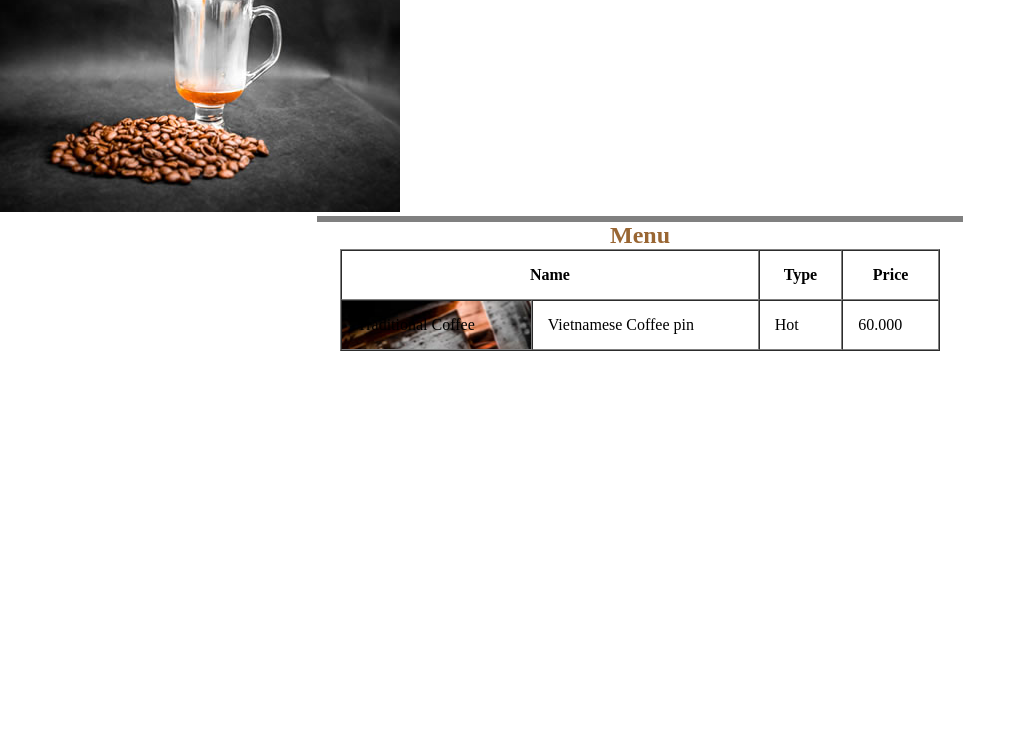
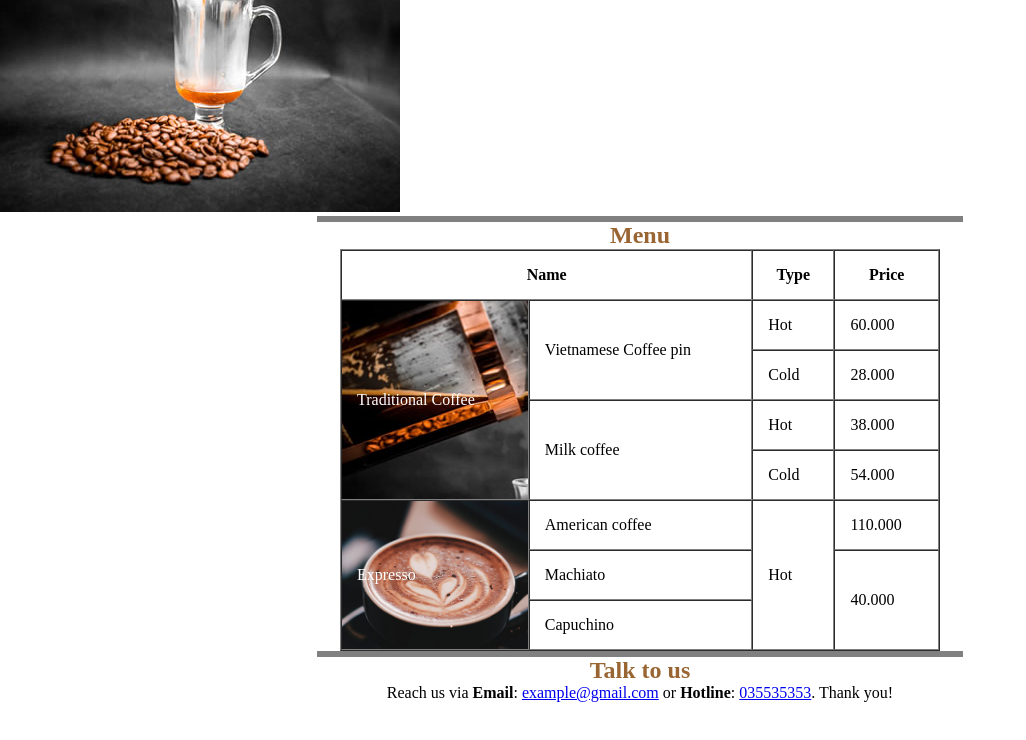
Before and after one commit to hcuongngo/demo1, a plain HTML site: page index.html in a window 1280 px wide. Shown: the part 905-1645 px from the top of the page, without its empty margins (0-1026 px from the left). Drawn offline with Linux system fonts and the light colour scheme.

Commit message:
done project

```diff
--- a/index.html
+++ b/index.html
@@ -106,16 +106,46 @@
         <th>Price</th>
       </tr>
       <tr>
-        <td rowspan="4" style="background-image: url(./Image_buoi1/chilling-cafe-13.jpg);">Traditional Coffee</td>
-        <td>Vietnamese Coffee pin</td>
+        <td rowspan="4" style="background-image: url(./Image_buoi1/chilling-cafe-13.jpg); color: white;">Traditional Coffee</td>
+        <td rowspan="2">Vietnamese Coffee pin</td>
         <td>Hot</td>
         <td>60.000</td>
+      </tr>
+      <tr>
+        <td>Cold</td>
+        <td>28.000</td>
+      </tr>
+      <tr>
+        <td rowspan="2">Milk coffee</td>
+        <td>Hot</td>
+        <td>38.000</td>
+      </tr>
+      <tr>
+        <td>Cold</td>
+        <td>54.000</td>
+      </tr>
+      <tr>
+        <td rowspan="3" style="color: white; background-image: url(./Image_buoi1/chilling-cafe-11.jpg); background-size: cover;">Expresso</td>
+        <td>American coffee</td>
+        <td rowspan="3">Hot</td>
+        <td>110.000</td>
+      </tr>
+      <tr>
+        <td>Machiato</td>
+        <td rowspan="2">40.000</td>
+      </tr>
+      <tr>
+        <td>Capuchino</td>
       </tr>
     </table>
   </div>
 
+  <hr style="width: 50%; margin: 0 auto; border: 3px solid gray;" />
 
-
+  <div>
+    <h2 style="text-align: center; color: #996633;">Talk to us</h2>
+    <p style="text-align: center;">Reach us via <b>Email</b>: <a href="#">example@gmail.com</a> or <b>Hotline</b>: <a href="#">035535353</a>. Thank you!</p>
+  </div>
 
   <div style="margin-bottom: 500px;"></div>
 </body>
```
